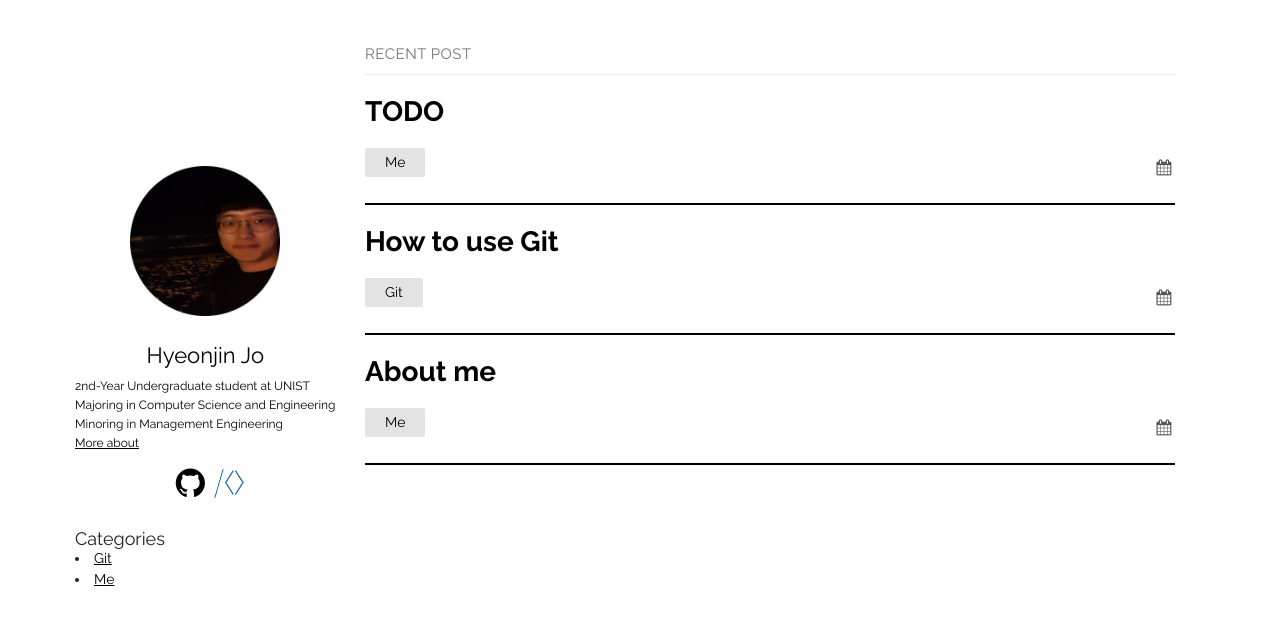
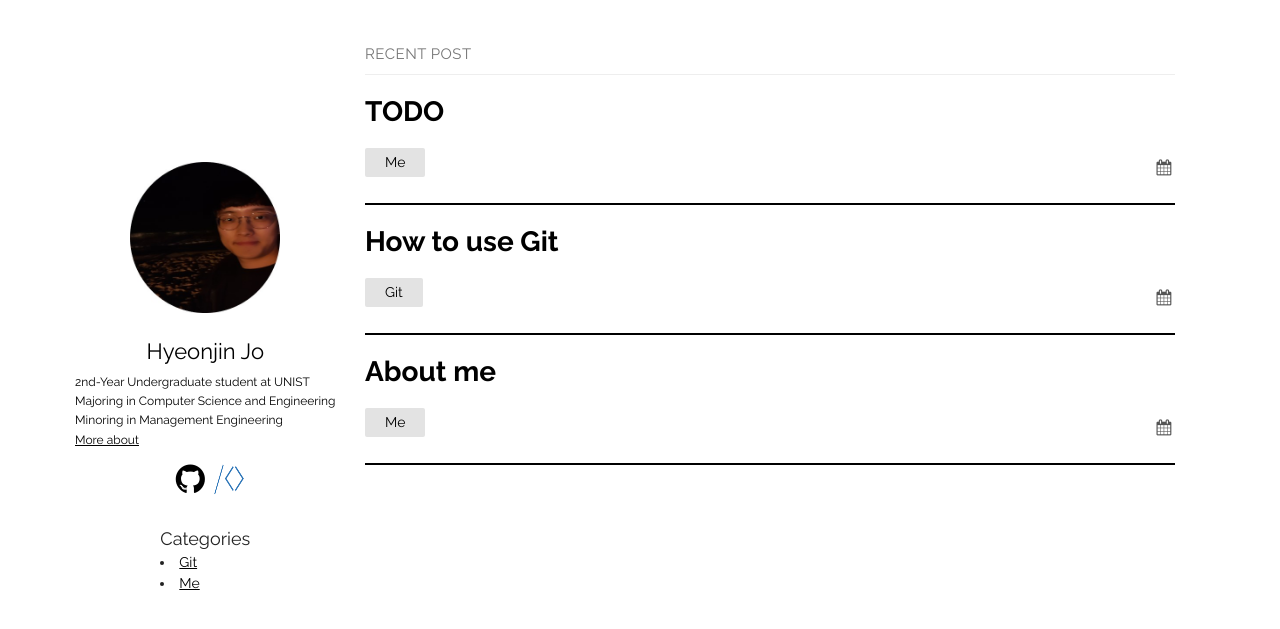
Before and after one commit to thinkin9/test, a Jekyll site: the page built from index.md, in a window 1280 px wide. Shown: the top 629 px of the page. Built offline with Jekyll 4.4.1, drawn with Linux system fonts in a browser that asks for light colours.

Commit message:
20200707

```diff
--- a/_layouts/default.html
+++ b/_layouts/default.html
@@ -51,7 +51,7 @@
           <ul>
             {% for post in site.categories["Git"] %}
               <li>
-                <a href="{{ post.url }}/">
+                <a class="post-link"href="{{ post.url }}/">
                   {{ post.url }}
                   {{ post.title }}
                 </a>
@@ -63,7 +63,7 @@
           <ul>
             {% for post in site.categories["Me"] %}
             <li>
-              <a href="/test">
+              <a href="{{ post.url | relative_url }}">
                 {{ post.title }}
               </a>
             </li>
--- a/_sass/plain.scss
+++ b/_sass/plain.scss
@@ -258,17 +258,14 @@ main {
   margin: 0;
   padding: 0;
   display: inline-block;
-  width: 100%;
   text-decoration: none;
+  line-height: 1.5;
   ul{
     list-style: none;
-    line-height: 1.5;
   }
   li{
-    padding-right: 14px;
     font-size: 14px;
     text-decoration: none;
-    line-height: 1.5;
   }
   li:hover {
     background: #e3e3e3;
@@ -282,7 +279,8 @@ main {
   li:hover ul{
     display: inline-block;
   }
-  li ul:hover{
-    background: #e9e9e9;
+  li ul :hover{
+    background-color: blue;
+    text-decoration: none;
   }
 }
```
